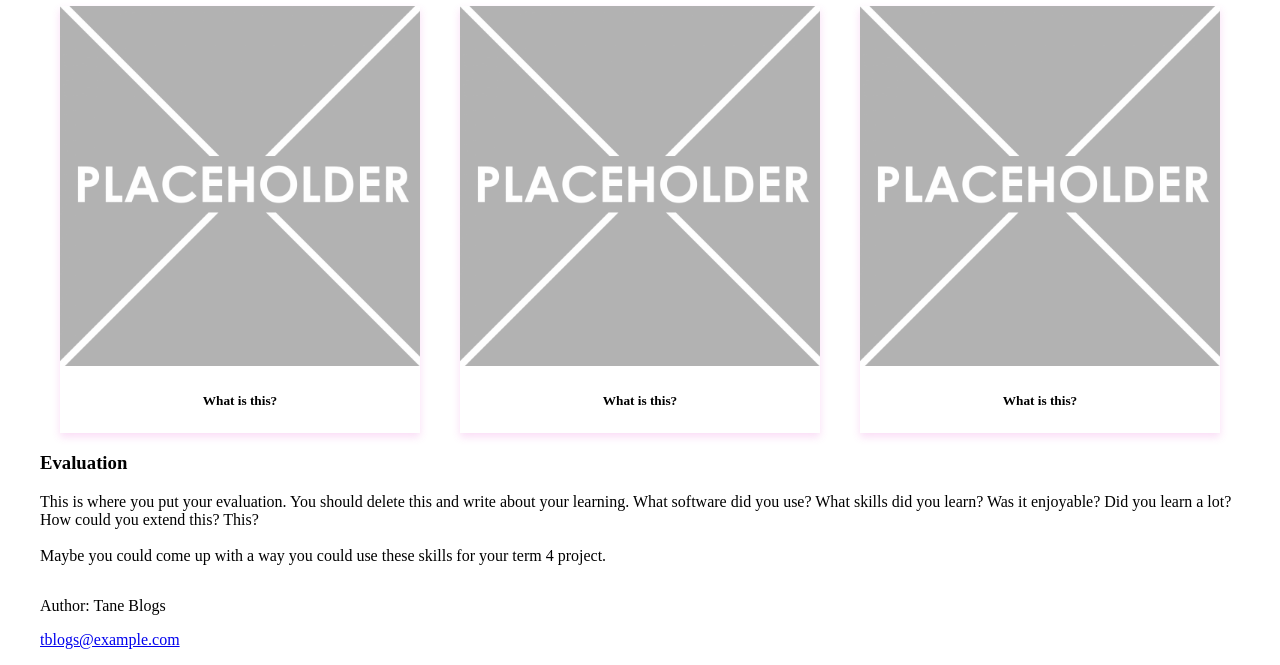
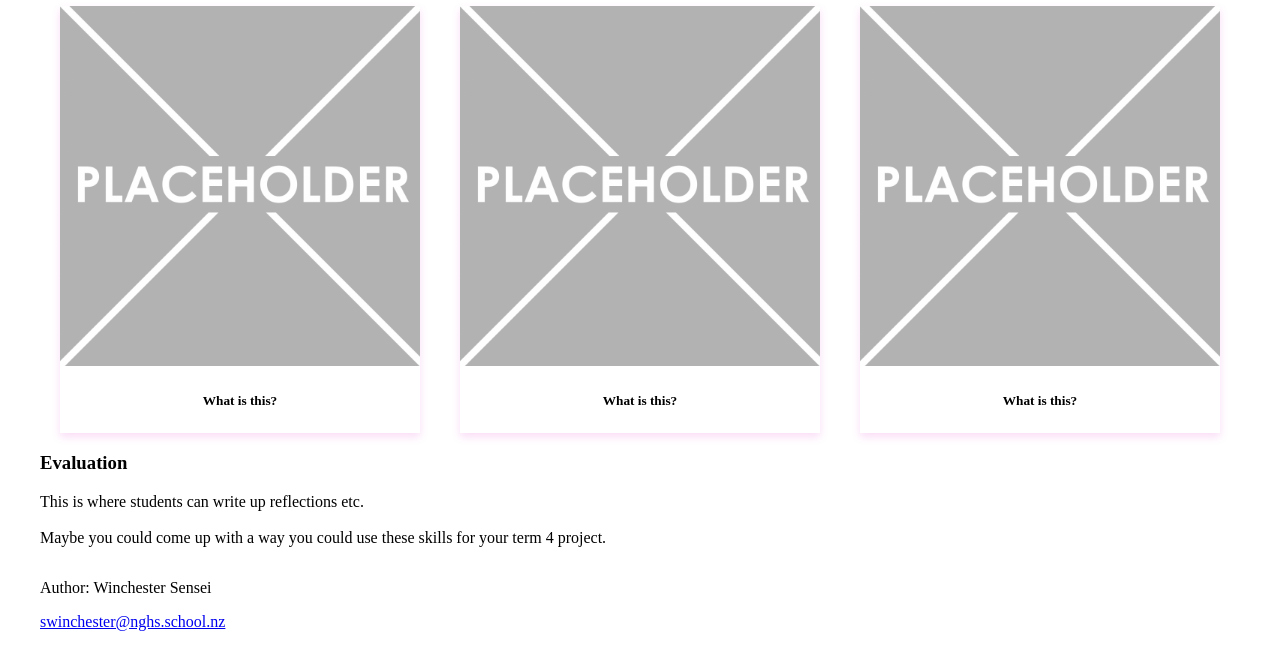
Before and after one commit to win-sensei/Year-10-Website-Wi, a plain HTML site: page index.html in a window 1280 px wide. Shown: the part 349-1014 px from the top of the page. Drawn offline with Linux system fonts and the light colour scheme.

Commit message:
Changed blurb

```diff
--- a/index.html
+++ b/index.html
@@ -61,14 +61,14 @@
         <div>
           <h3>Evaluation</h3>
           <p>
-            This is where you put your evaluation. You should delete this and write about your learning. What software did you use? What skills did you learn? Was it enjoyable? Did you learn a lot? How could you extend this? This? <br><br>
+            This is where students can write up reflections etc. <br><br>
             Maybe you could come up with a way you could use these skills for your term 4 project.
           </p>
         </div>
       </div>
     <footer>
-      <p>Author: Tane Blogs</p>
-      <p><a href="mailto:hege@example.com">tblogs@example.com</a></p>
+      <p>Author: Winchester Sensei</p>
+      <p><a href="mailto:swinchester@nghs.school.nz">swinchester@nghs.school.nz</a></p>
     </footer>
   </body>
 </html>
```
